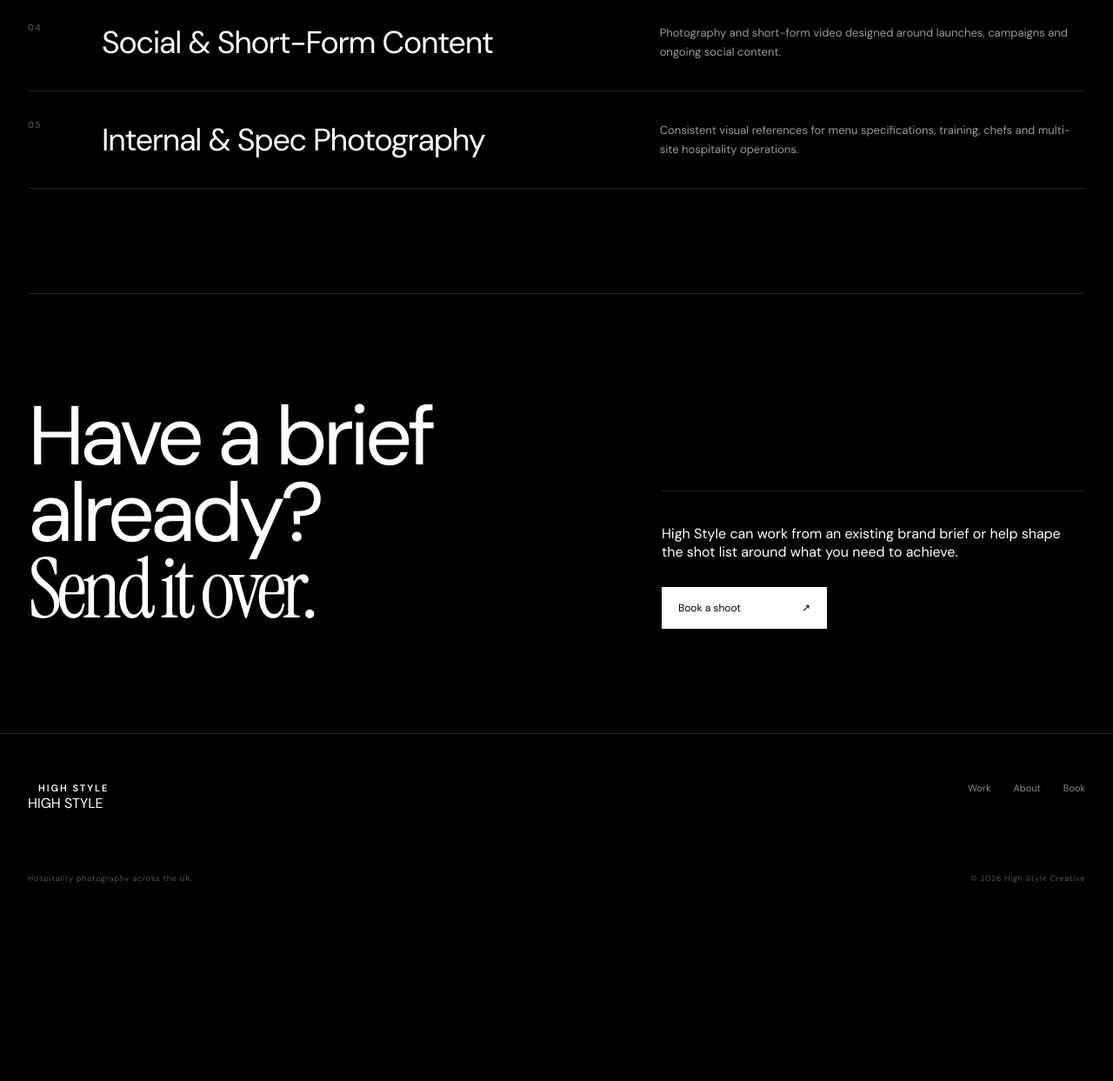
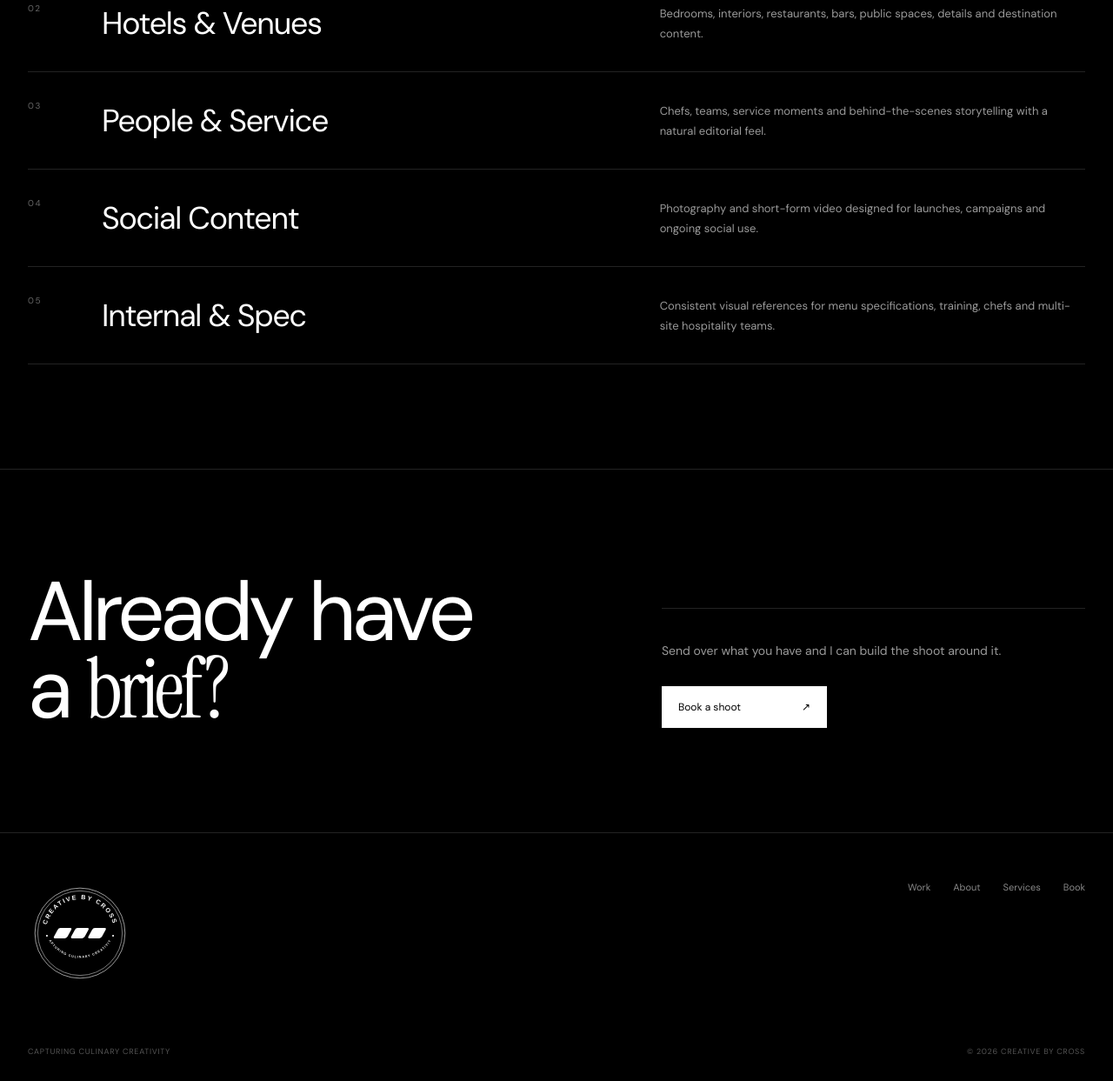
Before and after one commit to crossmatthew40-coder/crossmatthew40-coder.github.io, a plain HTML site: page high-style/services.html in a window 1280 px wide. Shown: the part 949-2192 px from the top of the page at 87% size. Before the commit the page ends 1993 px from the top, so only its background shows below. Drawn offline with Linux system fonts and the light colour scheme.

Commit message:
Refine Creative by Cross minimal branding: high-style/services.html

```diff
--- a/high-style/services.html
+++ b/high-style/services.html
@@ -1,7 +1,6 @@
-<!doctype html><html lang="en"><head><meta charset="utf-8"><meta name="viewport" content="width=device-width,initial-scale=1"><title>Services | High Style Creative</title><link rel="stylesheet" href="style.css"></head><body>
-<header class="nav"><div class="shell nav-inner">
-<a class="brand" href="index.html"><span class="mark"><i></i><i></i><i></i></span><span>HIGH STYLE</span></a>
-<button class="mobile-btn" aria-label="Menu">☰</button>
+<!doctype html><html lang="en"><head><meta charset="utf-8"><meta name="viewport" content="width=device-width,initial-scale=1"><title>Services | Creative by Cross</title><link rel="icon" href="brand.svg"><link rel="stylesheet" href="style.css"></head><body><header class="nav"><div class="shell nav-inner">
+<a class="brand" href="index.html"><img src="brand.svg" alt="Creative by Cross logo"><span>CREATIVE BY CROSS</span></a>
+<button class="mobile-btn" aria-label="Open menu">☰</button>
 <nav class="links">
 <a  href="work.html">Work</a>
 <a  href="about.html">About</a>
@@ -9,21 +8,11 @@
 <a href="https://instagram.com/high_style_creative" target="_blank" rel="noreferrer">Instagram</a>
 <a class="pill" href="book.html">Book a shoot</a>
 </nav></div></header><main>
-<section class="shell page-hero"><div class="kicker">What High Style does</div><h1>Services<span class="serif">.</span></h1><div class="page-sub"><p class="copy">Photography and visual content built specifically for hospitality brands, from hero dishes to hotel rooms and the people who make the experience happen.</p><span></span></div></section>
-<section class="shell section"><div class="service-list">
-<div class="service-row reveal"><span class="no">01</span><h3>Food & Drink Photography</h3><p>Hero dishes, cocktails, menus, seasonal launches, campaign imagery and evergreen brand content.</p></div>
-<div class="service-row reveal"><span class="no">02</span><h3>Hotel & Venue Photography</h3><p>Bedrooms, interiors, public spaces, restaurants, bars, details, destination imagery and venue storytelling.</p></div>
-<div class="service-row reveal"><span class="no">03</span><h3>People & Hospitality</h3><p>Chefs, teams, service, guest moments and behind-the-scenes imagery with a natural editorial feel.</p></div>
-<div class="service-row reveal"><span class="no">04</span><h3>Social & Short-Form Content</h3><p>Photography and short-form video designed around launches, campaigns and ongoing social content.</p></div>
-<div class="service-row reveal"><span class="no">05</span><h3>Internal & Spec Photography</h3><p>Consistent visual references for menu specifications, training, chefs and multi-site hospitality operations.</p></div>
-</div></section>
-<section class="shell section"><div class="cta"><h2 class="display">Have a brief already?<br><span class="serif">Send it over.</span></h2><div class="cta-card"><p>High Style can work from an existing brand brief or help shape the shot list around what you need to achieve.</p><a class="button" href="book.html"><span>Book a shoot</span><span>↗</span></a></div></div></section>
-</main>
-<footer><div class="shell">
-<div class="footer-top">
-<a class="brand" href="index.html"><span class="mark"><i></i><i></i><i></i></span><span>HIGH STYLE</span></a>
-<div class="footer-links"><a href="work.html">Work</a><a href="about.html">About</a><a href="book.html">Book</a></div>
-</div>
-<div class="footer-word">HIGH STYLE</div>
-<div class="footer-bottom"><span>Hospitality photography across the UK.</span><span>© 2026 High Style Creative</span></div>
+<section class="shell page-hero"><div class="kicker">Services</div><h1>What I<br><span class="serif">shoot.</span></h1><div class="page-intro"><p class="copy">Focused photography and visual content for hospitality brands — without unnecessary layers or complicated production.</p><span></span></div></section>
+<section class="section"><div class="shell service-list"><div class="service-row reveal"><span class="no">01</span><h3>Food & Drink</h3><p>Hero dishes, cocktails, menus, seasonal launches, campaigns and evergreen brand imagery.</p></div><div class="service-row reveal"><span class="no">02</span><h3>Hotels & Venues</h3><p>Bedrooms, interiors, restaurants, bars, public spaces, details and destination content.</p></div><div class="service-row reveal"><span class="no">03</span><h3>People & Service</h3><p>Chefs, teams, service moments and behind-the-scenes storytelling with a natural editorial feel.</p></div><div class="service-row reveal"><span class="no">04</span><h3>Social Content</h3><p>Photography and short-form video designed for launches, campaigns and ongoing social use.</p></div><div class="service-row reveal"><span class="no">05</span><h3>Internal & Spec</h3><p>Consistent visual references for menu specifications, training, chefs and multi-site hospitality teams.</p></div></div></section>
+<section class="section"><div class="shell cta"><h2 class="display">Already have<br>a <span class="serif">brief?</span></h2><div class="cta-card"><p class="copy">Send over what you have and I can build the shoot around it.</p><a class="button" href="book.html"><span>Book a shoot</span><span>↗</span></a></div></div></section>
+</main><footer><div class="shell">
+<div class="footer-top"><img class="footer-logo" src="brand.svg" alt="Creative by Cross">
+<div class="footer-links"><a href="work.html">Work</a><a href="about.html">About</a><a href="services.html">Services</a><a href="book.html">Book</a></div></div>
+<div class="footer-bottom"><span>CAPTURING CULINARY CREATIVITY</span><span>© 2026 CREATIVE BY CROSS</span></div>
 </div></footer><script src="site.js"></script></body></html>
```
